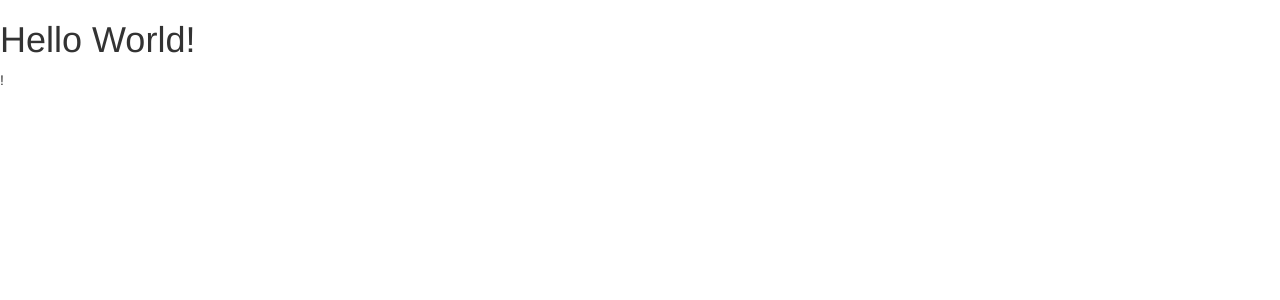
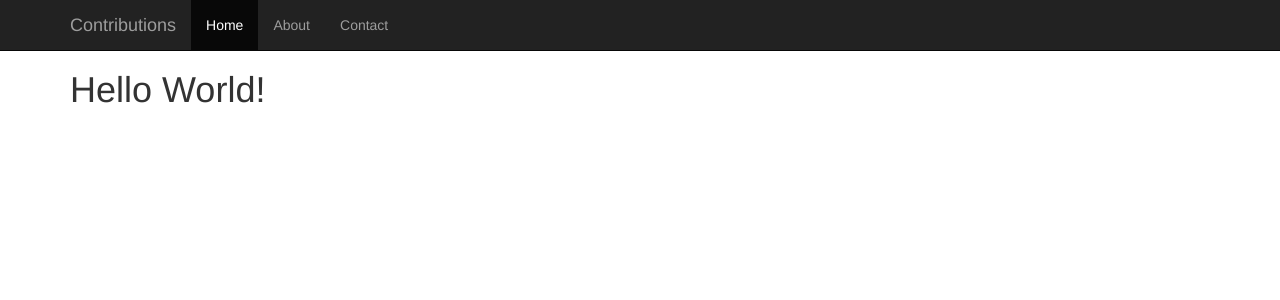
Before and after one commit to jpoehnelt/contributions, a Python web app: template contributions/templates/index.html in a window 1280 px wide. Shown: the top 300 px of the page. Run offline with Jinja, Linux system fonts and the light colour scheme; the template is opened without the code that fills it, so the values that code supplies are empty; some libraries are stand-ins or nearby versions.

Commit message:
added bootstrap header

```diff
--- a/contributions/templates/base.html
+++ b/contributions/templates/base.html
@@ -19,6 +19,28 @@
 
 </head>
 <body>
+<nav class="navbar navbar-inverse navbar-fixed-top">
+    <div class="container">
+        <div class="navbar-header">
+            <button type="button" class="navbar-toggle collapsed" data-toggle="collapse"
+                    data-target="#navbar" aria-expanded="false" aria-controls="navbar">
+                <span class="sr-only">Toggle navigation</span>
+                <span class="icon-bar"></span>
+                <span class="icon-bar"></span>
+                <span class="icon-bar"></span>
+            </button>
+            <a class="navbar-brand" href="#">Contributions</a>
+        </div>
+        <div id="navbar" class="collapse navbar-collapse">
+            <ul class="nav navbar-nav">
+                <li class="active"><a href="#">Home</a></li>
+                <li><a href="#about">About</a></li>
+                <li><a href="#contact">Contact</a></li>
+            </ul>
+        </div>
+        <!--/.nav-collapse -->
+    </div>
+</nav>
 {% block content %}
 {% endblock %}
 </body>
--- a/contributions/templates/index.html
+++ b/contributions/templates/index.html
@@ -1,8 +1,14 @@
 {% extends 'base.html' %}
 {% block content%}
-    {% if user %}
-        <h1>Hello {{ user }}!</h1>
-    {%else %}
-        <h1>Hello World!</h1>
-    {% endif %}!
+<div class="container">
+    <div class="row">
+        <div class="col-xs-12">
+            {% if user %}
+            <h1>Hello {{ user }}!</h1>
+            {%else %}
+            <h1>Hello World!</h1>
+            {% endif %}
+        </div>
+    </div>
+</div>
 {% endblock %}
--- a/static/css/custom.css
+++ b/static/css/custom.css
@@ -0,0 +1,3 @@
+body {
+    padding-top: 50px;
+}
```
